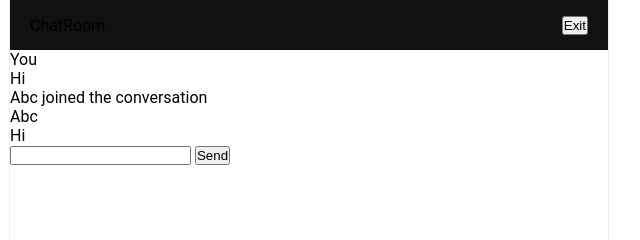
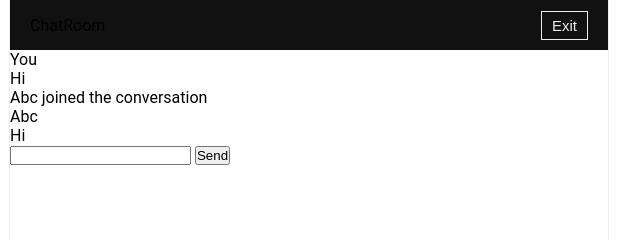
Before and after one commit to Ekpreetkaur99/ChatRoom, a website: page public/index.html in a window 1280 px wide. Shown: the top 240 px of the page, 331-971 px from the left. Drawn offline with nearby package versions, Linux system fonts and the light colour scheme.

```diff
--- a/public/style.css
+++ b/public/style.css
@@ -89,3 +89,12 @@
     color:#eee;
     font-weight: 600;
 }
+.chat-screen .header button{
+    padding: 5px 10px;
+    border:1px solid #eee;
+    background:transparent;
+    color:#eee;
+    font-size: 15px;
+    cursor:pointer;
+    outline:none;
+}
```
